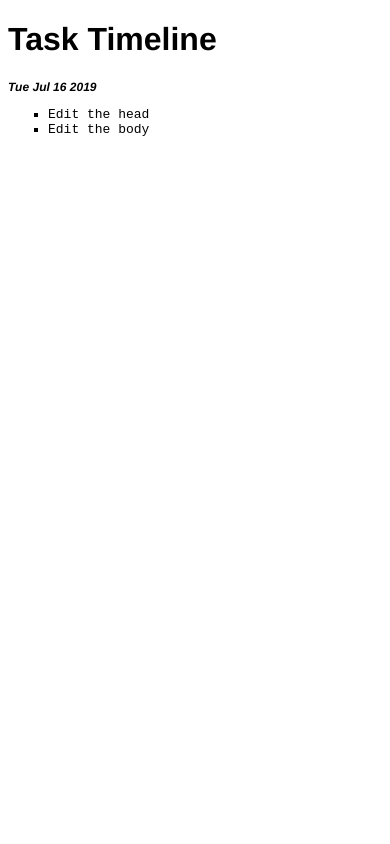
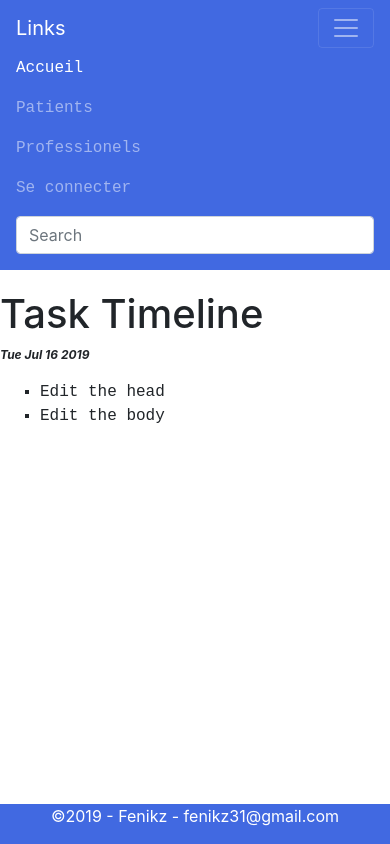
Before and after one commit to Fenikz31/simple-website, a website: page index.html in a window 390 px wide. Drawn offline with nearby package versions, Linux system fonts and the light colour scheme.

Commit message:
4 firsts HTML pages created

```diff
--- a/app.js
+++ /dev/null
@@ -1,8 +0,0 @@
-'use strict';
-
-let today = new Date();
-let formatDate = today.toDateString();
-let selectElement = document.getElementById('date');
-selectElement.innerHTML = formatDate;
-
-console.log('Here\'s a hidden message');
--- /dev/null
+++ b/index.css
@@ -0,0 +1,44 @@
+body{
+    font-family: helvetica;
+    size: 100%
+}
+
+.navbar {
+    margin-bottom: 20px;
+}
+
+.bg-nav {
+    background-color: royalblue;
+}
+
+.footer-bg {
+    bottom: 0px;
+    text-align: center;
+    width: 100%;
+    background-color: royalblue;
+    color: white;
+    position: absolute;
+}
+
+.bd-placeholder-img {
+    font-size: 1.125rem;
+    text-anchor: middle;
+    -webkit-user-select: none;
+    -moz-user-select: none;
+    -ms-user-select: none;
+    user-select: none;
+}
+
+ul {
+    font-family: monospace;
+}
+
+.list {
+    list-style: square;
+}
+
+#date {
+    font-size: 12px;
+    font-style: italic;
+    font-weight: bold;
+}
--- a/index.html
+++ b/index.html
@@ -4,9 +4,40 @@
     <meta charset="UTF-8">
     <meta name="viewport" content="width=device-width, initial-scale=1.0">
     <meta http-equiv="X-UA-Compatible" content="ie=edge">
-    <title>Timeline</title>
-    <link rel="stylesheet" href="main.css">
+    <title>Accueil</title>
+    <link rel="stylesheet" href="/index.css">
+    <link rel="stylesheet" href="/node_modules/bootstrap/dist/css/bootstrap.min.css">
 </head>
+<header>
+    <nav class="navbar navbar-expand-md navbar-dark bg-nav">
+        <a class="navbar-brand" href="#">Links</a>
+        <button class="navbar-toggler" type="button" data-toggle="collapse" data-target="#navbarsExample06"
+            aria-controls="navbarsExample06" aria-expanded="true" aria-label="Toggle navigation">
+            <span class="navbar-toggler-icon"></span>
+        </button>
+
+        <div class="navbar-collapse collapse show" id="navbarsExample06" >
+            <ul class="navbar-nav mr-auto">
+                <li class="nav-item active">
+                    <a class="nav-link" href="#">Accueil<span class="sr-only">(current)</span></a>
+                </li>
+                <li class="nav-item">
+                    <a class="nav-link" href="/pages/patient.html">Patients</a>
+                </li>
+                <li class="nav-item">
+                    <a class="nav-link " href="/pages/professionnal.html">Professionels</a>
+                </li>
+                <li class="nav-item">
+                    <a class="nav-link " href="/pages/connection.html" >Se connecter</a>
+                </li>
+            </ul>
+            <form class="form-inline my-2 my-md-0">
+                <input class="form-control" type="text" placeholder="Search">
+            </form>
+        </div>
+    </nav>
+</header>
+
 <body>
     <h1>Task Timeline</h1>
     <p id = "date"></p>
@@ -14,7 +45,17 @@
         <li class = "list">Edit the head</li>
         <li class = "list">Edit the body</li>
     </ul>
-    <script src="app.js"></script>
+    <script src="https://code.jquery.com/jquery-3.3.1.slim.min.js"
+        integrity="sha384-q8i/X+965DzO0rT7abK41JStQIAqVgRVzpbzo5smXKp4YfRvH+8abtTE1Pi6jizo"
+        crossorigin="anonymous"></script>
+    <script src="https://cdnjs.cloudflare.com/ajax/libs/popper.js/1.14.7/umd/popper.min.js"
+        integrity="sha384-UO2eT0CpHqdSJQ6hJty5KVphtPhzWj9WO1clHTMGa3JDZwrnQq4sF86dIHNDz0W1"
+        crossorigin="anonymous"></script>
+    <script src="/node_modules/bootstrap/dist/js/bootstrap.min.js"></script>
+    <script src="index.js"></script>
     <noscript>You need to enable JavaScript to view the full site.</noscript>
+    <footer class="footer-bg">
+        <p>&copy2019 - Fenikz - fenikz31@gmail.com</p>
+    </footer>
 </body>
 </html>
--- /dev/null
+++ b/index.js
@@ -0,0 +1,12 @@
+const toggleActive = document.querySelector("active");
+
+// function setActive() {
+//     set location.pathname active by adding class
+// }
+
+let today = new Date();
+let formatDate = today.toDateString();
+let selectElement = document.getElementById('date');
+selectElement.innerHTML = formatDate;
+
+console.log('Here\'s a hidden message');
--- a/main.css
+++ /dev/null
@@ -1,21 +0,0 @@
-body{
-    font-family: helvetica;
-}
-
-ul {
-    font-family: monospace;
-}
-
-li {
-    list-style: circle;
-}
-
-.list {
-    list-style: square;
-}
-
-#date {
-    font-size: 12px;
-    font-style: italic;
-    font-weight: bold;
-}
```
Also changed, not shown: package.json (added, +31 -0 lines), pages/connection.html (added, +60 -0 lines), pages/patient.html (added, +60 -0 lines), pages/professionnal.html (added, +60 -0 lines), 1 other file.
